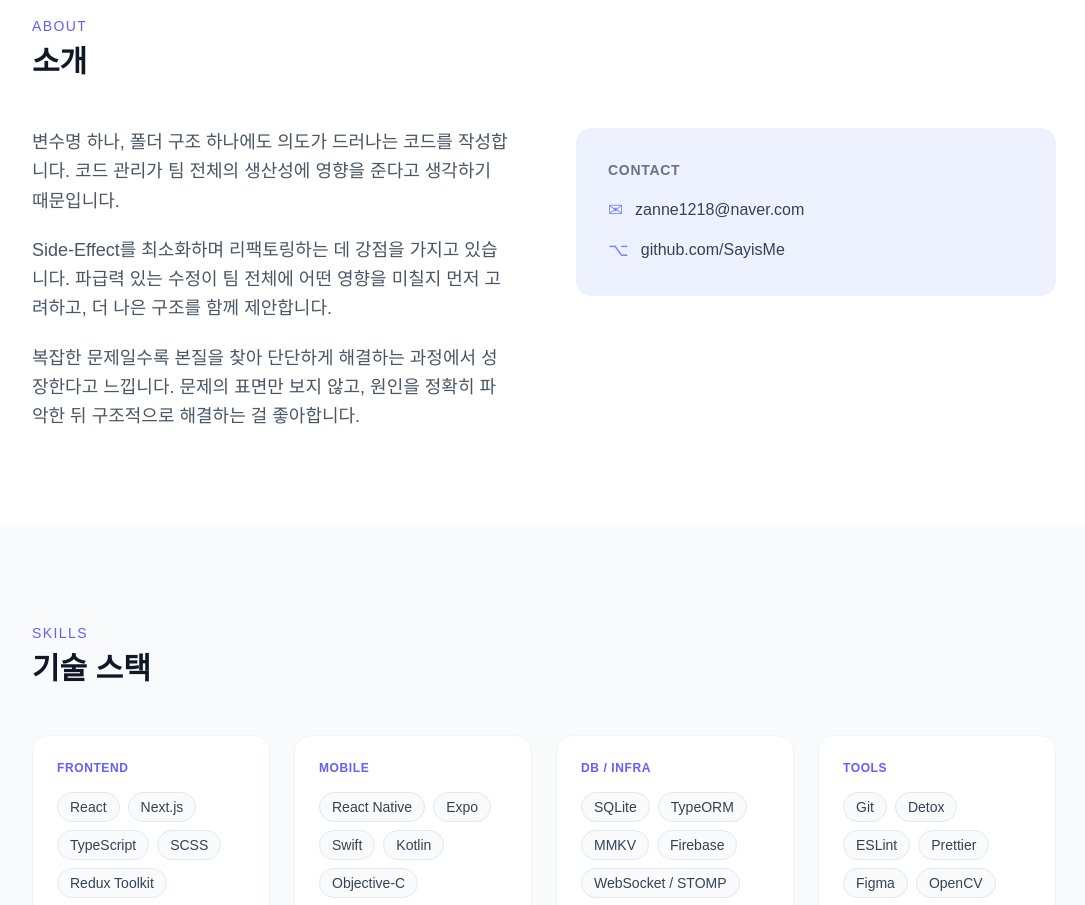
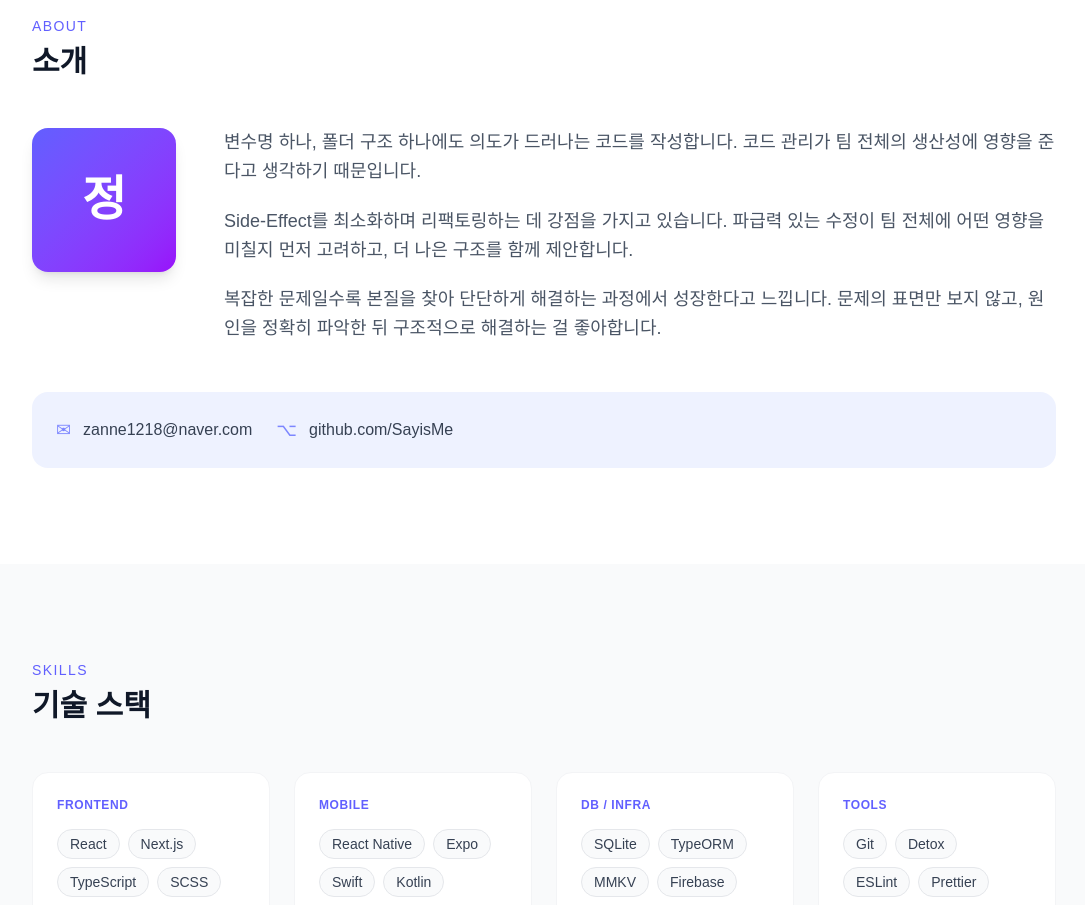
Before and after one commit to SayisMe/say-resume, a Next.js app: page / in a window 1280 px wide. Shown: the part 880-1785 px from the top of the page, without its empty margins (96-1181 px from the left). Built offline with nearby package versions, Linux system fonts and the light colour scheme.

Commit message:
feat: About 프로필 아바타 및 레이아웃 개선

```diff
--- a/src/components/About.tsx
+++ b/src/components/About.tsx
@@ -8,29 +8,39 @@ export default function About() {
           About
         </h2>
         <h3 className="text-3xl font-bold text-gray-900 mb-12">소개</h3>
-        <div className="grid md:grid-cols-2 gap-16 items-start">
-          <div className="space-y-5">
+
+        <div className="flex flex-col md:flex-row gap-12 items-start">
+          {/* 프로필 아바타 */}
+          <div className="shrink-0 mx-auto md:mx-0">
+            <div className="w-36 h-36 rounded-2xl bg-gradient-to-br from-indigo-500 to-purple-600 flex items-center justify-center shadow-lg">
+              <span className="text-5xl font-bold text-white select-none">
+                {profile.name[0]}
+              </span>
+            </div>
+          </div>
+
+          {/* 소개 텍스트 */}
+          <div className="space-y-5 flex-1">
             {profile.about.map((line, i) => (
               <p key={i} className="text-gray-600 text-lg leading-relaxed">
                 {line}
               </p>
             ))}
           </div>
-          <div className="bg-indigo-50 rounded-2xl p-8">
-            <h4 className="text-sm font-semibold text-gray-500 uppercase tracking-wider mb-4">
-              Contact
-            </h4>
-            <ul className="space-y-3">
-              <li className="flex items-center gap-3">
+        </div>
+
+        {/* 연락처 */}
+        <div className="mt-12 bg-indigo-50 rounded-2xl p-6 flex flex-wrap gap-6">
+          <div className="flex items-center gap-3">
             <span className="text-indigo-400 text-lg">✉</span>
             <a
               href={`mailto:${profile.email}`}
-                  className="text-gray-700 hover:text-indigo-600 transition-colors"
+              className="text-gray-700 hover:text-indigo-600 transition-colors break-all"
             >
               {profile.email}
             </a>
-              </li>
-              <li className="flex items-center gap-3">
+          </div>
+          <div className="flex items-center gap-3">
             <span className="text-indigo-400 text-lg">⌥</span>
             <a
               href={profile.github}
@@ -40,8 +50,6 @@ export default function About() {
             >
               github.com/SayisMe
             </a>
-              </li>
-            </ul>
           </div>
         </div>
       </div>
```
Lines whose indentation alone changed are shown as unchanged.
